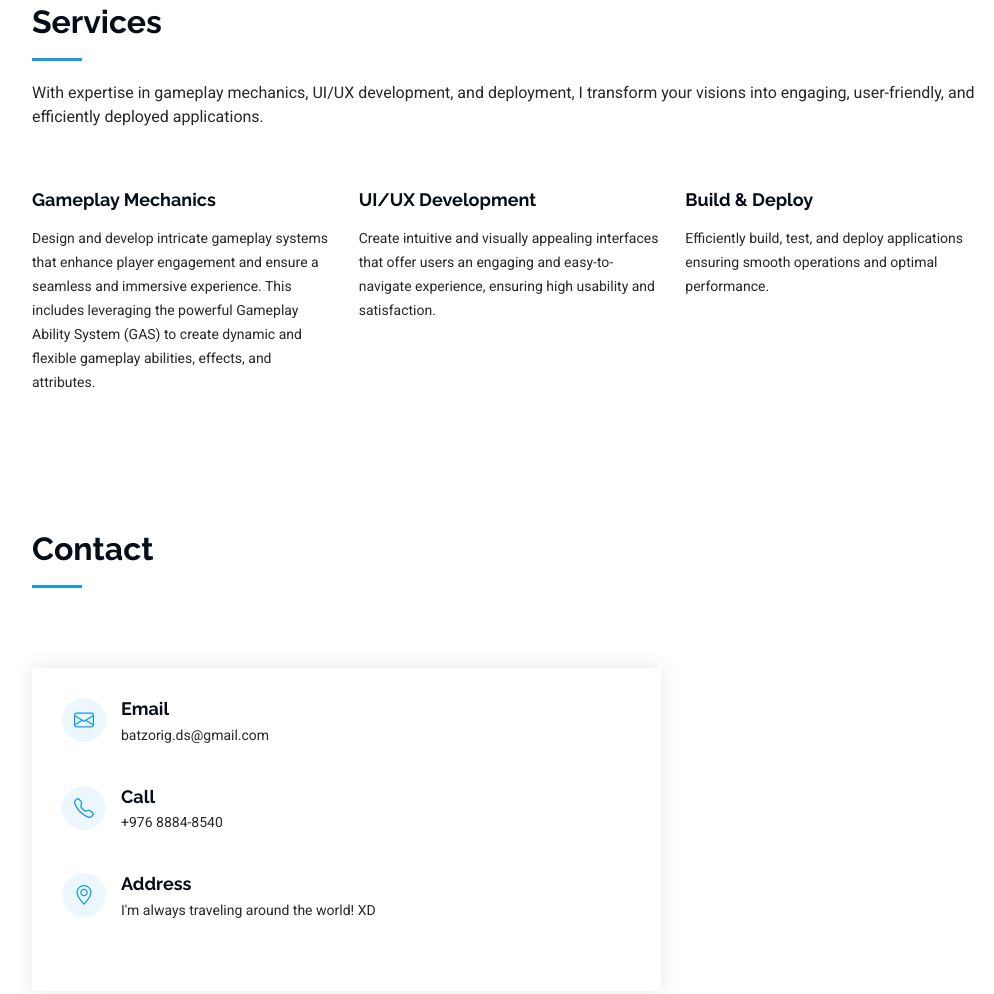
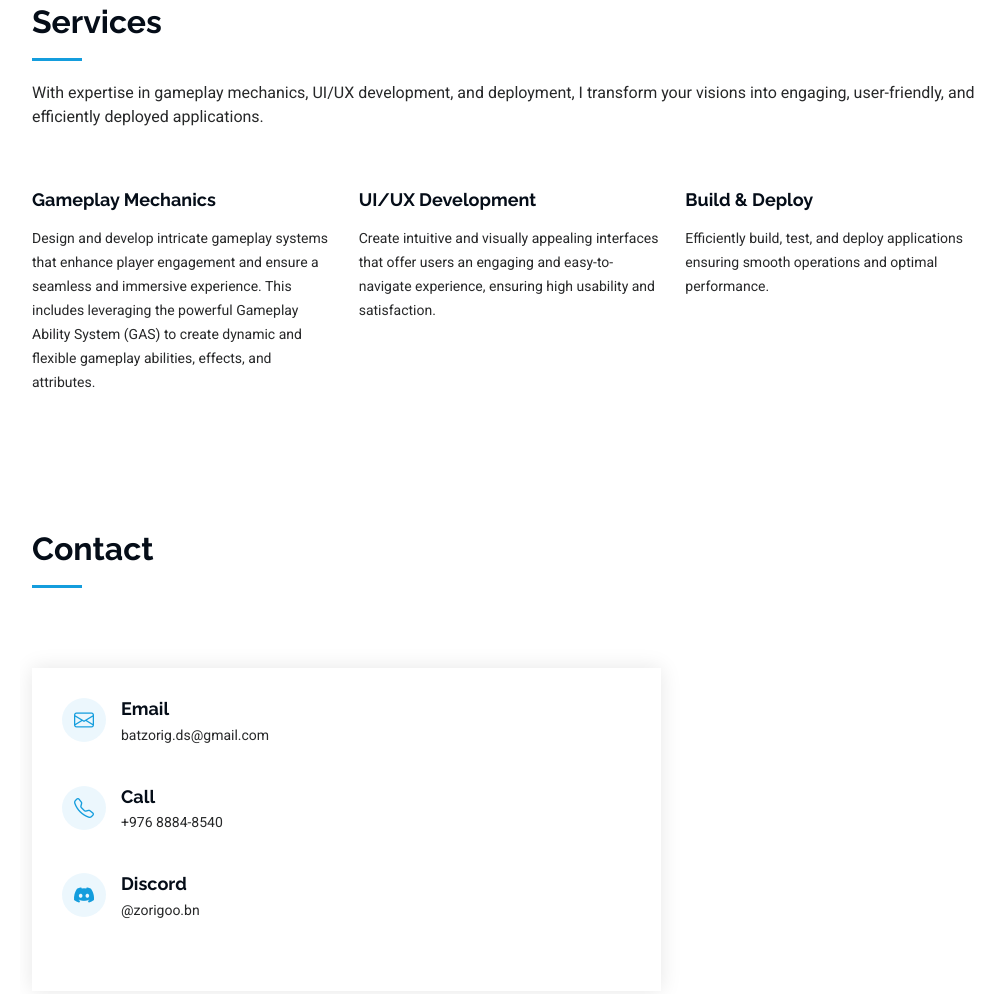
Before and after one commit to zorigoo0128/zorigoo0128.github.io, a plain HTML site: page index.html in a window 1280 px wide. Shown: the part 3641-4635 px from the top of the page, without its empty margins (280-1274 px from the left). Drawn offline with Linux system fonts and the light colour scheme.

Commit message:
Updated Discord Link

```diff
--- a/index.html
+++ b/index.html
@@ -264,10 +264,10 @@
                             </div><!-- End Info Item -->
 
                             <div class="info-item d-flex" data-aos="fade-up" data-aos-delay="200">
-                                <i class="bi bi-geo-alt flex-shrink-0"></i>
+                                <i class="bi bi-discord flex-shrink-0"></i>
                                 <div>
-                                    <h3>Address</h3>
-                                    <p>I'm always traveling around the world! XD</p>
+                                    <h3>Discord</h3>
+                                    <p>@zorigoo.bn</p>
                                 </div>
                             </div><!-- End Info Item -->
                         </div>
```
